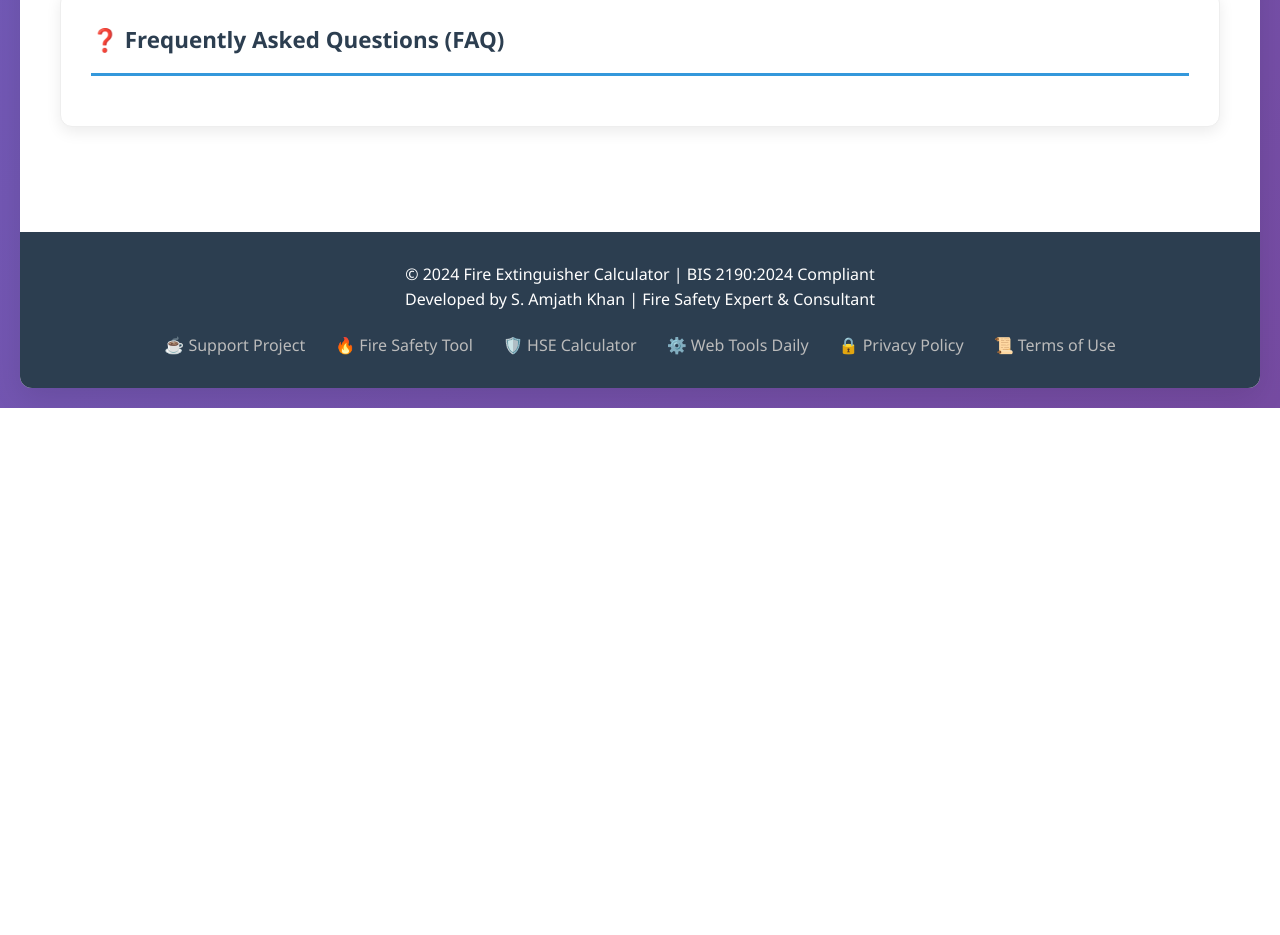
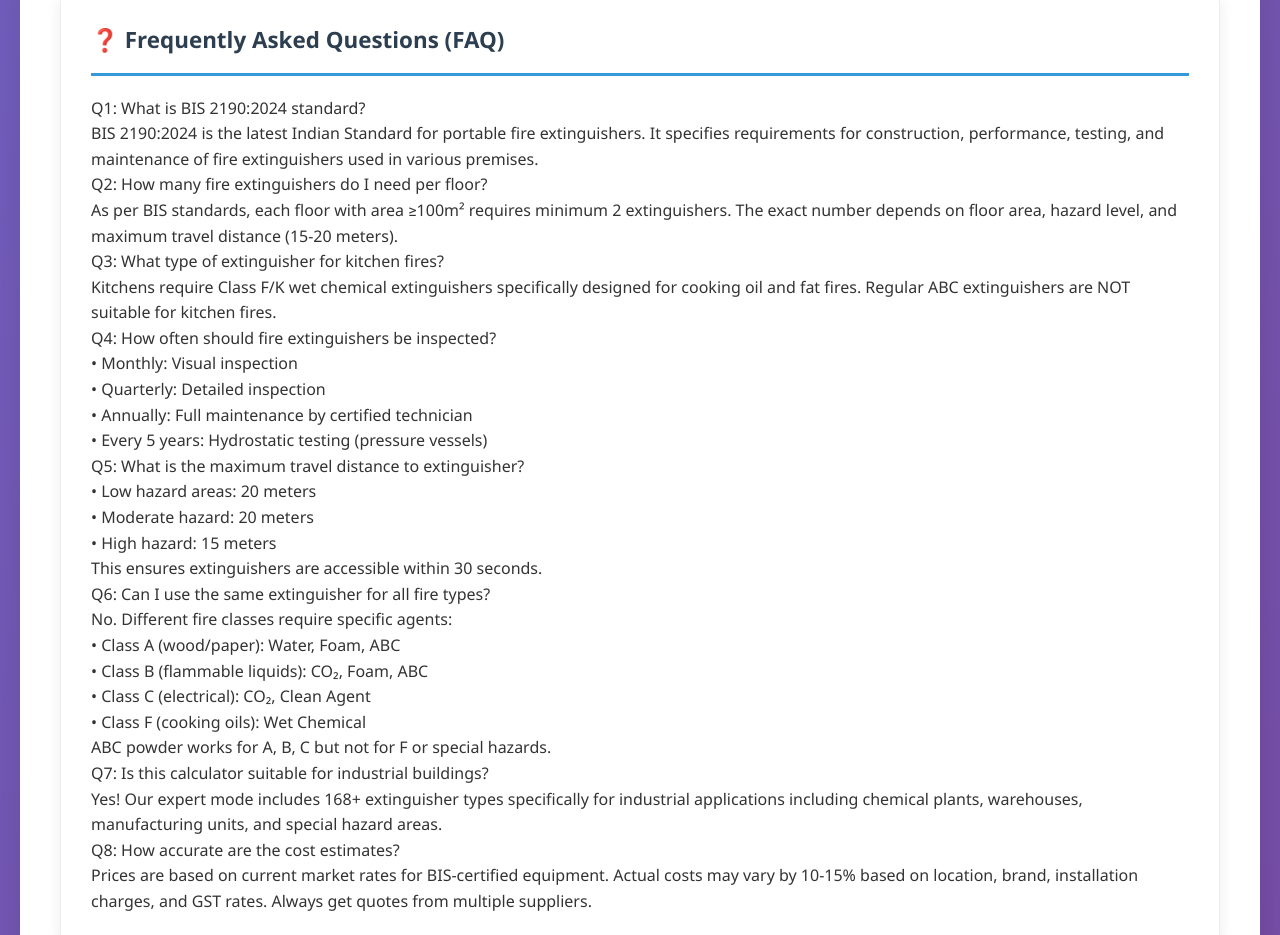
Before and after one commit to AmjathKhan001/fire-extinguisher-calculator, a plain HTML site: page index.html in a window 1280 px wide. Shown: the part 4576-5511 px from the top of the page. Before the commit the page ends 4984 px from the top, so only its background shows below. Drawn offline with nearby package versions, Linux system fonts and the light colour scheme; a script that the page names is missing.

Commit message:
Update index.html

```diff
--- a/index.html
+++ b/index.html
@@ -27,10 +27,9 @@
     <script src="https://cdnjs.cloudflare.com/ajax/libs/xlsx/0.18.5/xlsx.full.min.js"></script>
     <script src="https://cdnjs.cloudflare.com/ajax/libs/jspdf/2.5.1/jspdf.umd.min.js"></script>
     <script src="https://cdnjs.cloudflare.com/ajax/libs/html2canvas/1.4.1/html2canvas.min.js"></script>
-    <script src="https://translate.google.com/translate_a/element.js?cb=googleTranslateElementInit"></script>
 
     <!-- Styles -->
-    <link rel="stylesheet" href="style.css">
+    <link rel="stylesheet" href="/style.css">
 </head>
 <body>
     <div class="container">
@@ -417,8 +416,88 @@
             <div class="result-card">
                 <h3>❓ Frequently Asked Questions (FAQ)</h3>
                 <div class="faq-section">
-                    <!-- FAQ content remains similar to previous version -->
-                    <!-- ... -->
+                    <div class="faq-item">
+                        <div class="faq-question">
+                            Q1: What is BIS 2190:2024 standard?
+                        </div>
+                        <div class="faq-answer">
+                            BIS 2190:2024 is the latest Indian Standard for portable fire extinguishers. It specifies requirements for construction, performance, testing, and maintenance of fire extinguishers used in various premises.
+                        </div>
+                    </div>
+
+                    <div class="faq-item">
+                        <div class="faq-question">
+                            Q2: How many fire extinguishers do I need per floor?
+                        </div>
+                        <div class="faq-answer">
+                            As per BIS standards, each floor with area ≥100m² requires minimum 2 extinguishers. The exact number depends on floor area, hazard level, and maximum travel distance (15-20 meters).
+                        </div>
+                    </div>
+
+                    <div class="faq-item">
+                        <div class="faq-question">
+                            Q3: What type of extinguisher for kitchen fires?
+                        </div>
+                        <div class="faq-answer">
+                            Kitchens require Class F/K wet chemical extinguishers specifically designed for cooking oil and fat fires. Regular ABC extinguishers are NOT suitable for kitchen fires.
+                        </div>
+                    </div>
+
+                    <div class="faq-item">
+                        <div class="faq-question">
+                            Q4: How often should fire extinguishers be inspected?
+                        </div>
+                        <div class="faq-answer">
+                            • Monthly: Visual inspection<br>
+                            • Quarterly: Detailed inspection<br>
+                            • Annually: Full maintenance by certified technician<br>
+                            • Every 5 years: Hydrostatic testing (pressure vessels)
+                        </div>
+                    </div>
+
+                    <div class="faq-item">
+                        <div class="faq-question">
+                            Q5: What is the maximum travel distance to extinguisher?
+                        </div>
+                        <div class="faq-answer">
+                            • Low hazard areas: 20 meters<br>
+                            • Moderate hazard: 20 meters<br>
+                            • High hazard: 15 meters<br>
+                            This ensures extinguishers are accessible within 30 seconds.
+                        </div>
+                    </div>
+
+                    <div class="faq-item">
+                        <div class="faq-question">
+                            Q6: Can I use the same extinguisher for all fire types?
+                        </div>
+                        <div class="faq-answer">
+                            No. Different fire classes require specific agents:<br>
+                            • Class A (wood/paper): Water, Foam, ABC<br>
+                            • Class B (flammable liquids): CO₂, Foam, ABC<br>
+                            • Class C (electrical): CO₂, Clean Agent<br>
+                            • Class F (cooking oils): Wet Chemical<br>
+                            ABC powder works for A, B, C but not for F or special hazards.
+                        </div>
+                    </div>
+
+                    <div class="faq-item">
+                        <div class="faq-question">
+                            Q7: Is this calculator suitable for industrial buildings?
+                        </div>
+                        <div class="faq-answer">
+                            Yes! Our expert mode includes 168+ extinguisher types specifically for industrial applications including chemical plants, warehouses, manufacturing units, and special hazard areas.
+                        </div>
+                    </div>
+
+                    <div class="faq-item">
+                        <div class="faq-question">
+                            Q8: How accurate are the cost estimates?
+                        </div>
+                        <div class="faq-answer">
+                            Prices are based on current market rates for BIS-certified equipment. Actual costs may vary by 10-15% based on location, brand, installation charges, and GST rates. Always get quotes from multiple suppliers.
+                        </div>
+                    </div>
                 </div>
             </div>
         </div>
@@ -444,6 +523,29 @@
     </div>
 
     <!-- JavaScript -->
-    <script src="script.js"></script>
+    <script src="/script.js"></script>
+
+    <!-- Google Translate Script -->
+    <script>
+        function googleTranslateElementInit() {
+            if (window.google && window.google.translate) {
+                new google.translate.TranslateElement({
+                    pageLanguage: 'en',
+                    includedLanguages: 'en,hi,ta,te,ml,kn,bn,mr,gu,pa,ur,es,fr,de,zh,ja,ar,ru',
+                    layout: google.translate.TranslateElement.InlineLayout.SIMPLE
+                }, 'google_translate_element');
+            }
+        }
+
+        // Load Google Translate API
+        function loadGoogleTranslate() {
+            var script = document.createElement('script');
+            script.src = 'https://translate.google.com/translate_a/element.js?cb=googleTranslateElementInit';
+            document.body.appendChild(script);
+        }
+
+        // Load Google Translate after page loads
+        window.addEventListener('DOMContentLoaded', loadGoogleTranslate);
+    </script>
 </body>
 </html>
```
